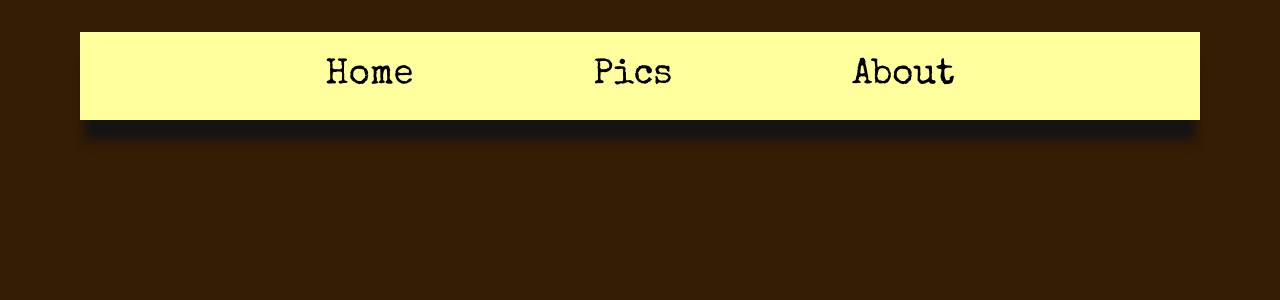
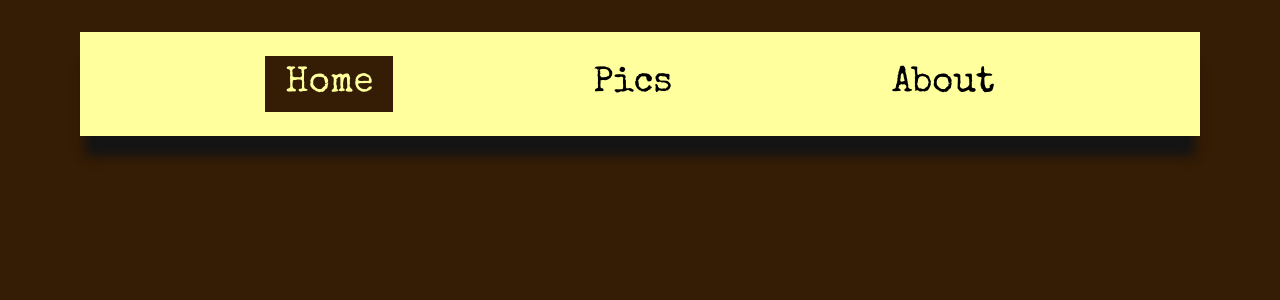
Before and after one commit to Mat-hew-24/lit-deb-site, a Next.js app: page /Header in a window 1280 px wide. Shown: the top 300 px of the page. Built offline with nearby package versions, Linux system fonts and the light colour scheme.

Commit message:
improved ui

```diff
--- a/pages/Header.tsx
+++ b/pages/Header.tsx
@@ -6,11 +6,14 @@ const spe = Special_Elite({
   display: "swap",
 });
 
+const btns: string[] = ["Home", "Pics", "About"];
+
 type Headerprop = {
+  flag: number;
   setFlag: (x: number) => void;
 };
 
-export default function Header({ setFlag }: Headerprop) {
+export default function Header({ flag, setFlag }: Headerprop) {
   return (
     <>
       <div
@@ -21,25 +24,19 @@ export default function Header({ setFlag }: Headerprop) {
           `}
       >
         {/*NAVBAR...*/}
-        <button
-          className="transition-transform duration-150 ease-in-out hover:[transform:rotate(-24deg)] cursor-pointer"
-          onClick={() => setFlag(1)}
-        >
-          Home
-        </button>
-
-        <button
-          className="transition-transform duration-150 ease-in-out hover:[transform:rotate(-24deg)] cursor-pointer"
-          onClick={() => setFlag(2)}
-        >
-          Pics
-        </button>
-        <button
-          className="transition-transform duration-150 ease-in-out hover:[transform:rotate(-24deg)] cursor-pointer"
-          onClick={() => setFlag(3)}
-        >
-          About
-        </button>
+        {btns.map((i, idx) => (
+          <button
+            key={idx}
+            className={`transition-transform duration-150 py-2 px-5 ease-in-out hover:[transform:rotate(-24deg)] cursor-pointer ${
+              idx + 1 === flag ? "bg-[#351c04] text-[rgb(255,255,157)]" : ""
+            }`}
+            onClick={() => {
+              setFlag(idx + 1);
+            }}
+          >
+            {i}
+          </button>
+        ))}
       </div>
     </>
   );
--- a/pages/Pics.tsx
+++ b/pages/Pics.tsx
@@ -16,7 +16,7 @@ export default function Pics({ links }: PicsProp) {
           className="w-full cursor-pointer
           [border:12px_solid_#ffff9f]
           p-2 rounded-lg overflow-hidden
-          transition duration-300 ease-in-out hover:scale-105
+          transition duration-250 ease-linear hover:scale-105
           shadow-[0_25px_20px_rgba(0,0,0,1),20px_0px_20px_rgba(0,0,0,0.3)]
         "
           key={idx}
--- a/pages/_app.tsx
+++ b/pages/_app.tsx
@@ -18,8 +18,9 @@ export default function App() {
   return (
     <>
       <div className="relative">
-        <Header setFlag={setFlag}></Header>
+        <Header flag={flag} setFlag={setFlag}></Header>
         {flag === 2 && <Pics links={links}></Pics>}
+        {flag === 3 && <></>}
       </div>
     </>
   );
```
